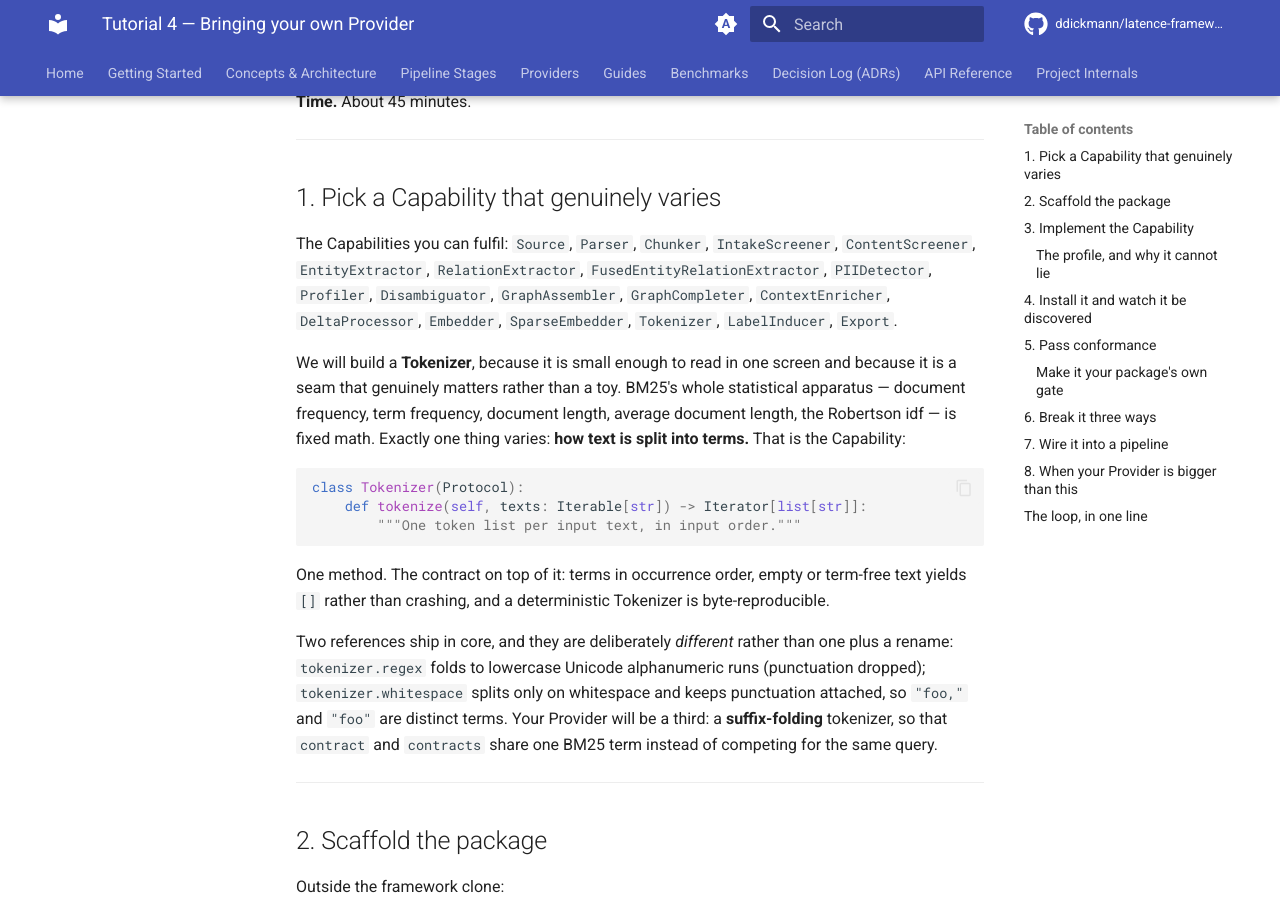
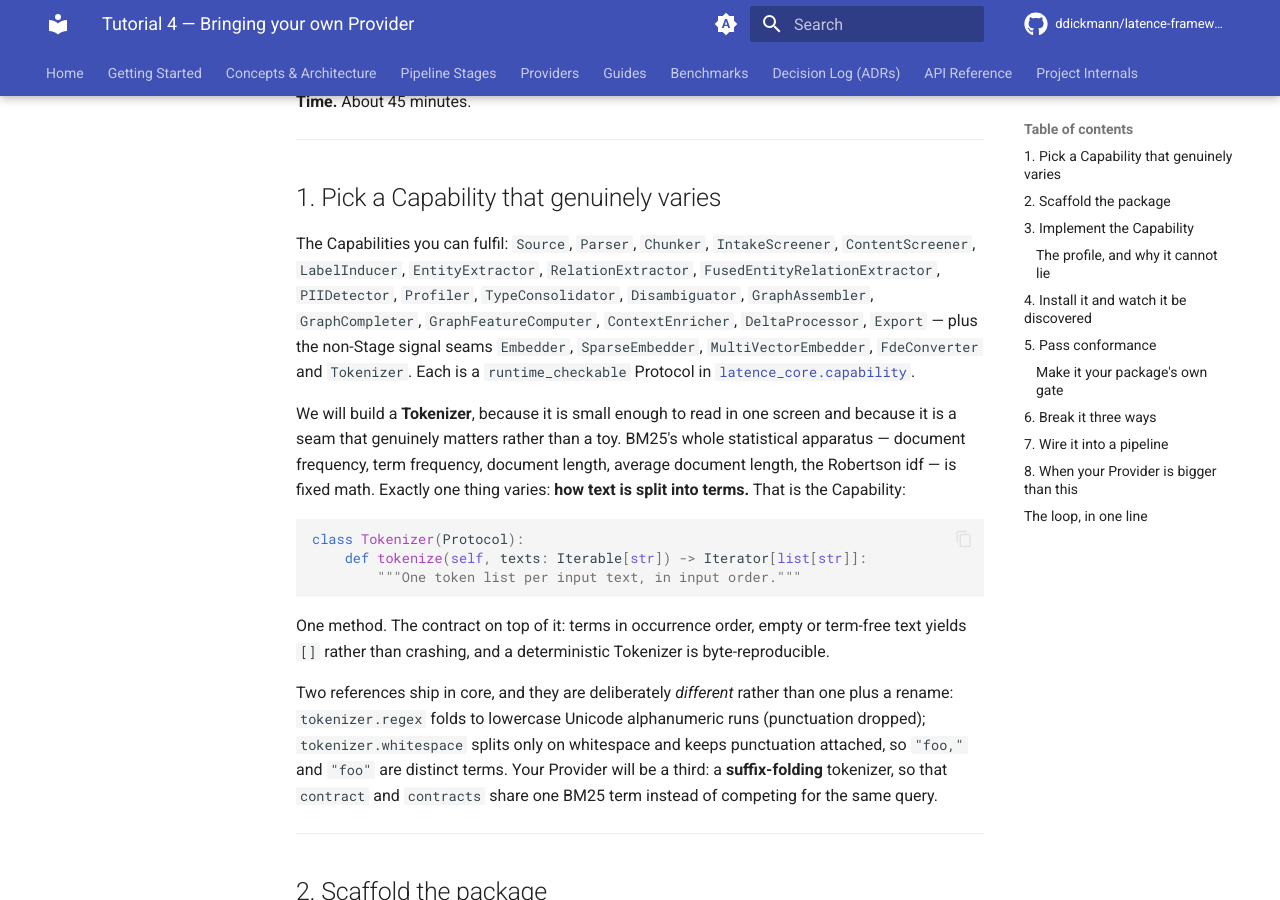
Before and after one commit to ddickmann/latence, an MkDocs documentation site: the page built from docs/tutorials/04-bringing-your-own-provider.md, in a window 1280 px wide and 900 px high, scrolled down 443 px. Built offline with MkDocs 1.6.1 and Material for MkDocs 9.7.7, drawn with Linux system fonts in a browser that asks for light colours; comment, search, counter and statistics services are not loaded.

Commit message:
docs(tutorials): complete + verified Capability list in tutorial 4

```diff
--- a/docs/tutorials/04-bringing-your-own-provider.md
+++ b/docs/tutorials/04-bringing-your-own-provider.md
@@ -20,9 +20,12 @@ framework's core to satisfy a Capability**, because a Capability is a structural
 ## 1. Pick a Capability that genuinely varies
 
 The Capabilities you can fulfil: `Source`, `Parser`, `Chunker`, `IntakeScreener`,
-`ContentScreener`, `EntityExtractor`, `RelationExtractor`, `FusedEntityRelationExtractor`,
-`PIIDetector`, `Profiler`, `Disambiguator`, `GraphAssembler`, `GraphCompleter`, `ContextEnricher`,
-`DeltaProcessor`, `Embedder`, `SparseEmbedder`, `Tokenizer`, `LabelInducer`, `Export`.
+`ContentScreener`, `LabelInducer`, `EntityExtractor`, `RelationExtractor`,
+`FusedEntityRelationExtractor`, `PIIDetector`, `Profiler`, `TypeConsolidator`, `Disambiguator`,
+`GraphAssembler`, `GraphCompleter`, `GraphFeatureComputer`, `ContextEnricher`, `DeltaProcessor`,
+`Export` — plus the non-Stage signal seams `Embedder`, `SparseEmbedder`, `MultiVectorEmbedder`,
+`FdeConverter` and `Tokenizer`. Each is a `runtime_checkable` Protocol in
+[`latence_core.capability`](../reference/capability.md).
 
 We will build a **Tokenizer**, because it is small enough to read in one screen and because it is a
 seam that genuinely matters rather than a toy. BM25's whole statistical apparatus — document
```
